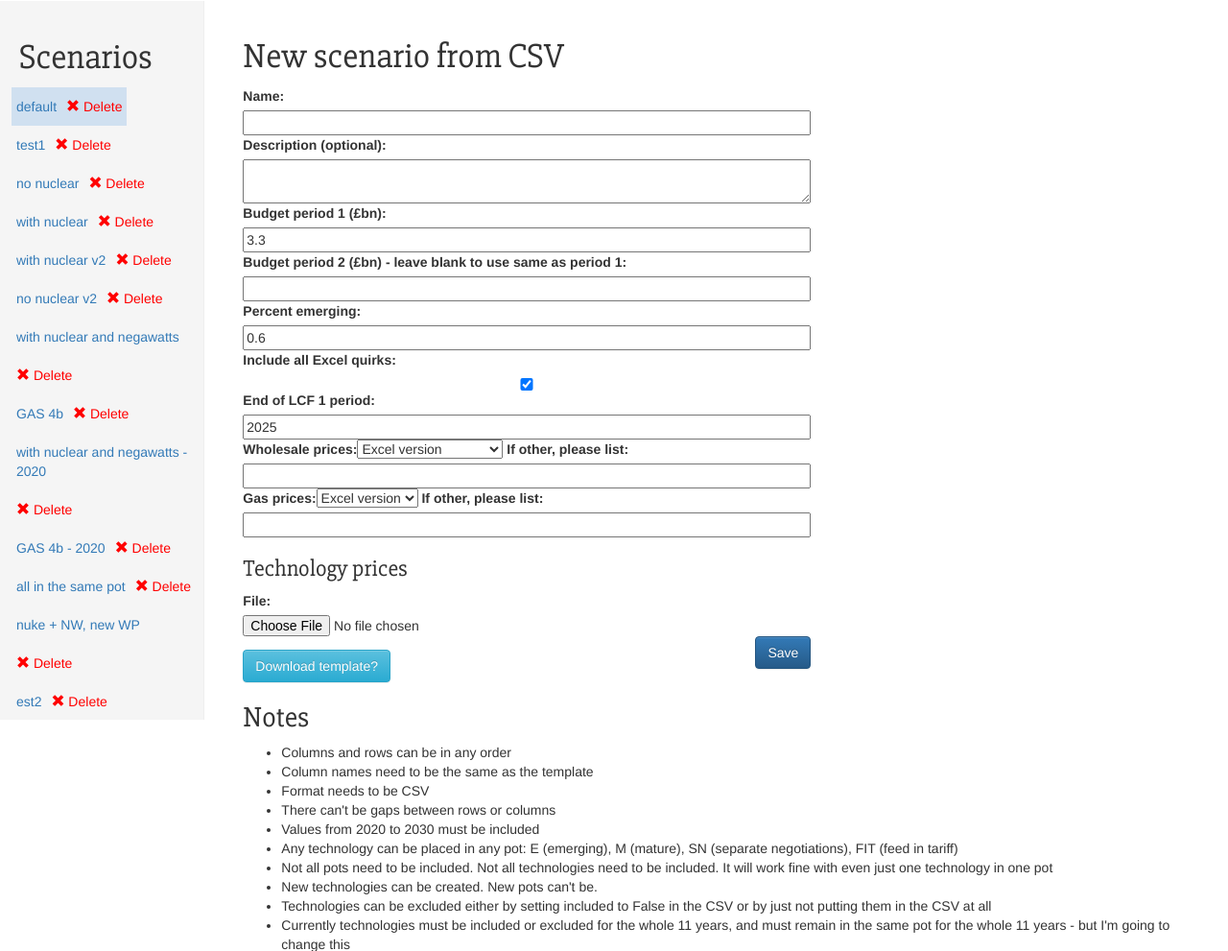
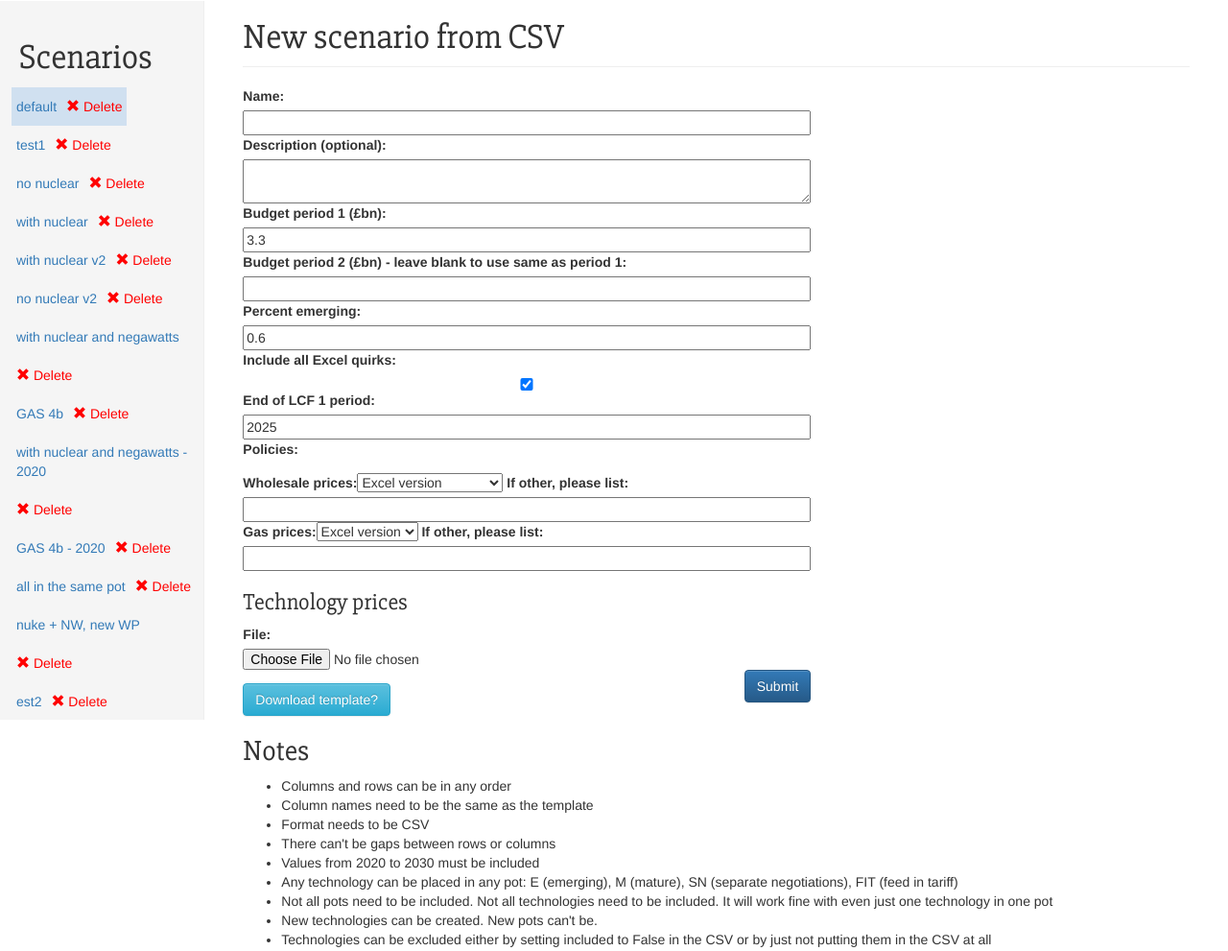
Before and after one commit to gamzatti/lcf, a Django app: page /upload/ in a window 1280 px wide. Shown: the part 50-1041 px from the top of the page at 96% size. Run offline with Django 3.2, Linux system fonts and the light colour scheme; data comes from the database, SQL or seed files in the repository; data that the repository does not hold is empty; parts of the project's set-up code (start-up, migrations or seed data) failed here and were passed over; some libraries are stand-ins or nearby versions; some web fonts are replaced.

Commit message:
Add new Policy model, with forms, templates and csv template

```diff
--- a/lcf/forms.py
+++ b/lcf/forms.py
@@ -1,5 +1,5 @@
 from django import forms
-from .models import Scenario, AuctionYear, Pot, Technology
+from .models import Scenario, AuctionYear, Pot, Technology, Policy
 from django.forms import Textarea
 
 
@@ -19,9 +19,10 @@
 
     class Meta:
         model = Scenario
-        fields = ('name', 'description', 'budget', 'budget2', 'percent_emerging','excel_quirks', 'end_year1')
+        fields = ('name', 'description', 'budget', 'budget2', 'percent_emerging','excel_quirks', 'end_year1', 'policies')
         widgets = {
           'description': Textarea(attrs={'rows':2, 'cols':20}),
+          'policies': forms.CheckboxSelectMultiple()
         }
 
 class PricesForm(forms.Form):
@@ -32,25 +33,12 @@
     #title = forms.CharField(max_length=200)
     file = forms.FileField()
 
-# class TechnologyStringForm(forms.Form):
-#     POT_CHOICES = (
-#             ('E', 'Emerging'),
-#             ('M', 'Mature'),
-#             ('FIT', 'Feed-in-tariff'),
-#             ('SN', 'Separate negotiations'),
-#     )
-#     name = forms.CharField(max_length=400)
-#     included = forms.BooleanField(required=False)
-#     pot = forms.ChoiceField(widget=forms.Select,
-#         choices=POT_CHOICES)
-#     min_levelised_cost = forms.CharField(max_length=400)
-#     max_levelised_cost = forms.CharField(max_length=400)
-#     max_deployment_cap = forms.CharField(max_length=400,required=False)
-#     num_new_projects = forms.CharField(max_length=400,required=False)
-#     load_factor = forms.CharField(max_length=400)
-#     strike_price = forms.CharField(max_length=400)
-#     project_gen = forms.CharField(max_length=400)
-#     """def __init__(self, *args, **kwargs):
-#         super(TechnologyStringForm, self).__init__(*args, **kwargs)
-#         self.fields['name'].disabled = True
-#         self.fields['pot'].disabled = True"""
+class PolicyForm(forms.ModelForm):
+    class Meta:
+        model = Policy
+        fields = ('name',
+                  'description',
+        )
+        widgets = {
+          'description': Textarea(attrs={'rows':2, 'cols':20}),
+        }
--- a/lcf/models/__init__.py
+++ b/lcf/models/__init__.py
@@ -2,3 +2,4 @@
 from .auctionyear import AuctionYear
 from .pot import Pot
 from .technology import Technology
+from .policy import Policy
--- a/lcf/models/scenario.py
+++ b/lcf/models/scenario.py
@@ -11,6 +11,7 @@
 from .auctionyear import AuctionYear
 from .pot import Pot
 from .technology import Technology
+from .policy import Policy
 
 class Scenario(models.Model):
     name = models.CharField(max_length=200)
@@ -30,6 +31,7 @@
     excel_nw_carry_error = models.BooleanField(default=False, verbose_name="Include the Excel error that carries NWFIT into next year, even though it's been spent")
     excel_quirks = models.BooleanField(default=True, verbose_name="Include all Excel quirks")
     results = models.TextField(null=True,blank=True)
+    policies = models.ManyToManyField(Policy)
 
     def __str__(self):
         return self.name
@@ -48,8 +50,13 @@
         #return self.auctionyear_set.filter(year__range=ran).order_by("year")
         return [ auctionyear for auctionyear in self.auctionyear_dict.values() if auctionyear.year in ran ]
 
+    def apply_policies(self):
+        for pl in self.policies.all():
+            effects = pd.read_json(pl.effects)
+            print(effects)
 
     def get_results(self):
+        self.apply_policies()
         columns = ['year',
                    'pot',
                    'name',
@@ -135,17 +142,6 @@
 
     # @lru_cache(maxsize=128)
     def df_to_html(self,df):
-        def highlight_total(s):
-            '''
-            highlight the maximum in a Series yellow.
-            '''
-            #is_subtotal = result == result.xs(' Subtotal',level='name',drop_level=False)
-
-            is_max = s == s.max()
-            return ['font-weight: bold;' if v else '' for v in is_max]
-        #html = df.style.format('<input style="width:120px;" name="df" value="{}" />').render()
-        #df = df.round(2)
-        #html = df.style.apply(highlight_total).render()
         html = df.style.render()
         html = html.replace('<table id=', '<table class="table table-striped table-condensed" id=')
         return html
--- /dev/null
+++ b/lcf/policy_template_no_sources_no_prices.csv
@@ -0,0 +1,4 @@
+tech_name,listed_year,min_levelised_cost_change,max_levelised_cost_change,strike_price_change,load_factor_change,max_deployment_cap_change,num_new_projects_change,project_gen_change
+OFW,2020,0.95,0.95,0.95,1,,,
+OFW,2025,0.9,0.9,0.9,1.1,,,
+OFW,2030,0.9,0.9,0.9,1.1,,,
--- a/lcf/templates/lcf/base.html
+++ b/lcf/templates/lcf/base.html
@@ -51,7 +51,21 @@
                   {% endfor %}
                 </ul>
                 <ul class="nav nav-sidebar">
-                    <li><a href="{% url 'upload' %}"><div class="btn btn-primary">Upload CSV</div></a></li>
+                    <li><a href="{% url 'upload' %}"><div class="btn btn-primary">New scenario</div></a></li>
+                  </ul>
+                  <h1>Policies</h1>
+                  <ul class="nav nav-sidebar">
+                    {% for pl in policies %}
+                    {% if policy.pk == pl.pk %}
+                        <li class="active"><a href="{% url 'policy_detail' pk=pl.pk %}">{{ pl.name }}</a></li>
+                    {% else %}
+                        <li><a href="{% url 'policy_detail' pk=pl.pk %}">{{ pl.name }}</a></li>
+                    {% endif %}
+                {% endfor %}
+
+                  </ul>
+                  <ul class="nav nav-sidebar">
+                    <li><a href="{% url 'policy_new' %}"><div class="btn btn-primary">New policy</div></a></li>
                     <!--<li class="active"><a href="#">Nav item 1 <span class="sr-only">(current)</span></a></li>-->
                 </ul>
 
--- a/lcf/templates/lcf/upload.html
+++ b/lcf/templates/lcf/upload.html
@@ -1,12 +1,12 @@
 {% extends 'lcf/base.html' %}
 {% block content %}
 
-<h1>New scenario from CSV</h1>
+<h1 class="page-header">New scenario from CSV</h1>
 <form method="POST" class="post-form" enctype="multipart/form-data">{% csrf_token %}
     {{ scenario_form }}
     <h3>Technology prices</h3>
     {{ upload_form }}
-    <button type="submit" class="save btn btn-primary">Save</button>
+    <button type="submit" class="save btn btn-primary">Submit</button>
 </form>
 <a href="{% url 'template' %}"><div class="btn btn-info">Download template?</div></a>
 <h2>Notes</h2>
--- a/lcf/urls.py
+++ b/lcf/urls.py
@@ -4,6 +4,9 @@
 
 urlpatterns = [
     url('upload/', views.upload, name='upload'),
+    url('policy/new/', views.policy_new, name='policy_new'),
+    url(r'^policy/(?P<pk>\d+)/$', views.policy_detail, name='policy_detail'),
+    url('policy/template/', views.policy_template, name='policy_template'),
     url('template/', views.template, name='template'),
     url(r'^scenario/(?P<pk>\d+)/$', views.scenario_detail, name='scenario_detail'),
 #    url(r'^scenario/(?P<pk>\d+)/new/$', views.scenario_new, name='scenario_new'),
--- a/lcf/views.py
+++ b/lcf/views.py
@@ -1,9 +1,9 @@
 from django.shortcuts import render, redirect, get_object_or_404
 from django.forms import modelformset_factory, formset_factory
-from .forms import ScenarioForm, PricesForm, UploadFileForm
-from .models import Scenario, AuctionYear, Pot, Technology
+from .forms import ScenarioForm, PricesForm, UploadFileForm, PolicyForm
+from .models import Scenario, AuctionYear, Pot, Technology, Policy
 import time
-from .helpers import handle_uploaded_file
+from .helpers import handle_uploaded_file, handle_policy_file
 from django_pandas.io import read_frame
 
 from django.http import HttpResponse
@@ -56,12 +56,66 @@
         scenario_form = ScenarioForm()
         upload_form = UploadFileForm()
     context = {'scenario': scenario,
+               'policies': Policy.objects.all(),
                'scenarios': scenarios,
                'scenario_form': scenario_form,
                'recent_pk': recent_pk,
                'upload_form' : upload_form,
                }
     return render(request, 'lcf/upload.html', context)
+
+def policy_new(request):
+    print("don't cache me")
+    scenarios = Scenario.objects.all()
+    recent_pk = Scenario.objects.all().order_by("-date")[0].pk
+    scenario = Scenario.objects.all().order_by("-date")[0]
+    if request.method == "POST":
+        policy_form = PolicyForm(request.POST)
+        upload_form = UploadFileForm(request.POST, request.FILES)
+        print("posting")
+        if policy_form.is_valid() and upload_form.is_valid():
+            print('forms are valid')
+            pl = policy_form.save()
+            file = request.FILES['file']
+            handle_policy_file(file,pl)
+
+            return redirect('policy_detail', pk=pl.pk)
+        else:
+            print(policy_form.errors)
+            print(upload_form.errors)
+
+    else:
+        print("GETTING policy form")
+        policy_form = PolicyForm()
+        upload_form = UploadFileForm()
+
+    context = {'scenario': scenario,
+               'scenarios': scenarios,
+               'policies': Policy.objects.all(),
+               'policy_form': policy_form,
+               'recent_pk': recent_pk,
+               'upload_form' : upload_form,
+               }
+    return render(request, 'lcf/policy_new.html', context)
+
+def policy_detail(request,pk):
+    scenarios = Scenario.objects.all()
+    recent_pk = Scenario.objects.all().order_by("-date")[0].pk
+    scenario = Scenario.objects.all().order_by("-date")[0]
+    policy = Policy.objects.get(pk=pk)
+    effects = pd.read_json(policy.effects)
+    effects = effects.set_index(['tech_name','listed_year'])
+    effects = effects.style.format("{:.0%}").render()
+    effects = effects.replace('<table id=', '<table class="table table-striped table-condensed" id=')
+
+    context = {'scenario': scenario,
+               'scenarios': scenarios,
+               'policies': Policy.objects.all(),
+               'effects': effects,
+               'policy': policy,
+               'recent_pk': recent_pk,
+               }
+    return render(request, 'lcf/policy_detail.html', context)
 
 def scenario_delete(request, pk):
     scenario = get_object_or_404(Scenario, pk=pk)
@@ -71,13 +125,12 @@
 
 from django.views.decorators.cache import never_cache
 
-@never_cache
 def scenario_detail(request, pk=None):
     if pk == None:
         pk = Scenario.objects.all().order_by("-date")[0].pk
     #scenario = get_object_or_404(Scenario,pk=pk)
     #print("without prefetching")
-    scenario = Scenario.objects.prefetch_related('auctionyear_set__pot_set__technology_set').get(id=pk)
+    scenario = Scenario.objects.prefetch_related('auctionyear_set__pot_set__technology_set', 'policies').get(id=pk)
     print('instantiating a scenario object with prefetched attributes')
     print(scenario.name)
     print("[lease sss don't c a che me!")
@@ -88,6 +141,7 @@
     chart = {}
     df = {}
     context = {'scenario': scenario,
+               'policies': Policy.objects.all(),
                'scenarios': scenarios,
                'recent_pk': recent_pk
                }
@@ -221,8 +275,14 @@
     # writer.writerow(["Pot"])
     # writer.writerow(pot_col_names)
     # writer.writerows(pot_data)
+    return response
 
-
+def policy_template(request):
+    print("downloading policy template")
+    file = open('lcf/policy_template_no_sources_no_prices.csv')
+    response = HttpResponse(file, content_type='text/csv')
+    response['Content-Disposition'] = 'attachment; filename="policy_template.csv"'
+    file.close()
     return response
 
 def template(request):
@@ -230,5 +290,5 @@
     file = open('lcf/template.csv')
     response = HttpResponse(file, content_type='text/csv')
     response['Content-Disposition'] = 'attachment; filename="template.csv"'
-
+    file.close()
     return response
```
Also changed, not shown: lcf/helpers.py (+6 -117 lines), lcf/models/policy.py (added, +21 -0 lines), lcf/templates/lcf/policy_detail.html (added, +17 -0 lines), lcf/templates/lcf/policy_new.html (added, +18 -0 lines), lcf/templates/lcf/scenario_detail.html (+11 -4 lines), lcf/tests_new.py (+18 -2 lines), scribble.py (+137 -1 lines), lcf/migrations/0081_policy.py (added), lcf/migrations/0082_policy_effects.py (added), lcf/migrations/0083_scenario_policies.py (added).
